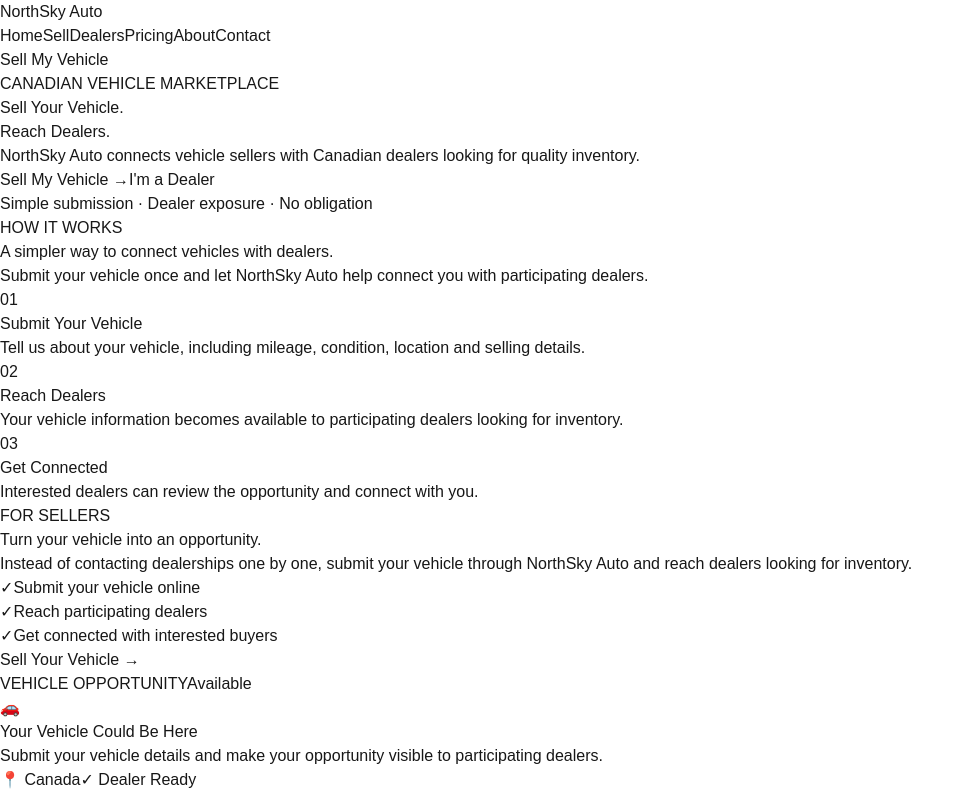
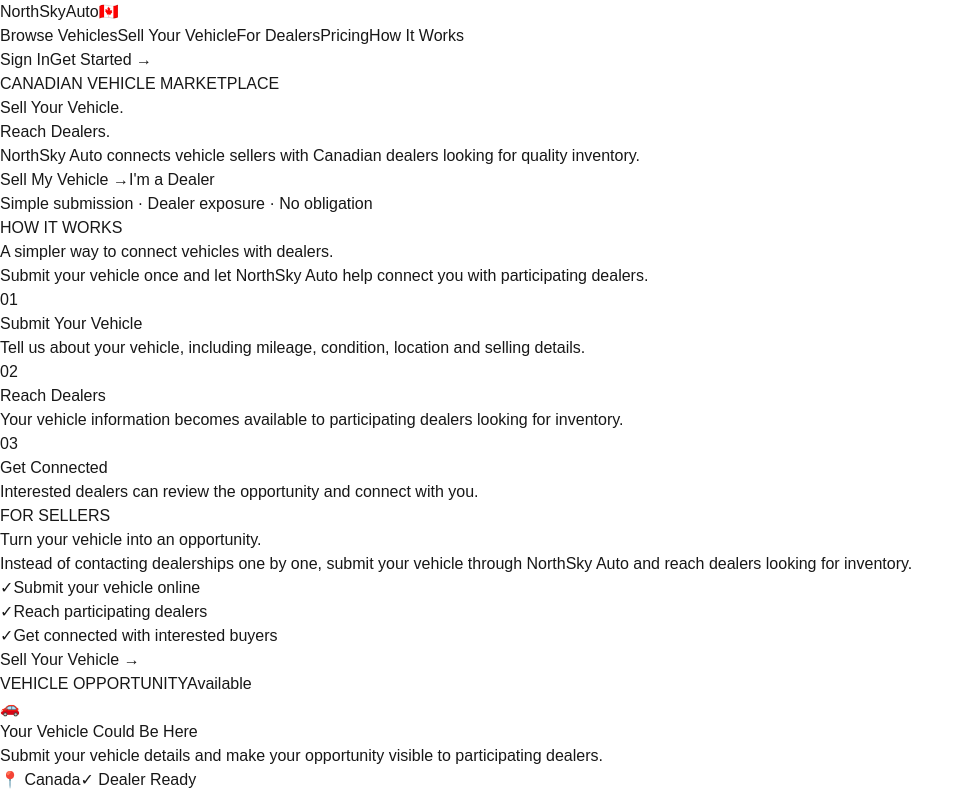
Before and after one commit to Goldylox752/NorthSky-Auto, a Next.js app: page / in a window 1280 px wide. Shown: the top 795 px of the page, without its empty margins (0-974 px from the left). Built offline with nearby package versions, Linux system fonts and the light colour scheme.

Commit message:
Update Navbar.jsx

```diff
--- a/components/Navbar.jsx
+++ b/components/Navbar.jsx
@@ -1,52 +1,58 @@
 import Link from "next/link";
+
+const navLinks = [
+  { href: "/inventory", label: "Browse Vehicles" },
+  { href: "/sell", label: "Sell Your Vehicle" },
+  { href: "/dealer", label: "For Dealers" },
+  { href: "/pricing", label: "Pricing" },
+  { href: "/how-it-works", label: "How It Works" },
+];
 
 export default function Navbar() {
   return (
-    <header className="sticky top-0 z-50 bg-white border-b shadow-sm">
-      <div className="mx-auto flex max-w-7xl items-center justify-between px-6 py-4">
-
+    <header className="sticky top-0 z-50 border-b border-slate-200 bg-white/95 backdrop-blur supports-[backdrop-filter]:bg-white/80">
+      <div className="mx-auto flex h-16 max-w-7xl items-center justify-between gap-4 px-4 sm:px-6 lg:px-8">
+        {/* Logo */}
         <Link
           href="/"
-          className="text-2xl font-bold text-blue-600"
+          className="flex shrink-0 items-center gap-1.5 text-xl font-extrabold tracking-tight text-slate-900"
         >
-          NorthSky Auto
+          NorthSky
+          <span className="text-blue-600">Auto</span>
+          <span className="text-base" aria-hidden="true">
+            🇨🇦
+          </span>
         </Link>
 
-        <nav className="hidden md:flex items-center gap-8">
+        {/* Desktop navigation */}
+        <nav className="hidden items-center gap-7 md:flex">
+          {navLinks.map((link) => (
+            <Link
+              key={link.href}
+              href={link.href}
+              className="text-sm font-semibold text-slate-600 transition hover:text-blue-600"
+            >
+              {link.label}
+            </Link>
+          ))}
+        </nav>
 
-          <Link href="/" className="hover:text-blue-600">
-            Home
+        {/* Actions */}
+        <div className="flex items-center gap-3">
+          <Link
+            href="/login"
+            className="hidden text-sm font-semibold text-slate-600 transition hover:text-blue-600 sm:inline-block"
+          >
+            Sign In
           </Link>
 
-          <Link href="/sell" className="hover:text-blue-600">
-            Sell
+          <Link
+            href="/sell"
+            className="rounded-lg bg-blue-600 px-4 py-2 text-sm font-semibold text-white shadow-sm transition hover:bg-blue-500"
+          >
+            Get Started →
           </Link>
-
-          <Link href="/buyers" className="hover:text-blue-600">
-            Dealers
-          </Link>
-
-          <Link href="/pricing" className="hover:text-blue-600">
-            Pricing
-          </Link>
-
-          <Link href="/about" className="hover:text-blue-600">
-            About
-          </Link>
-
-          <Link href="/contact" className="hover:text-blue-600">
-            Contact
-          </Link>
-
-        </nav>
-
-        <Link
-          href="/sell"
-          className="rounded-lg bg-blue-600 px-5 py-2 text-white hover:bg-blue-700"
-        >
-          Sell My Vehicle
-        </Link>
-
+        </div>
       </div>
     </header>
   );
```
